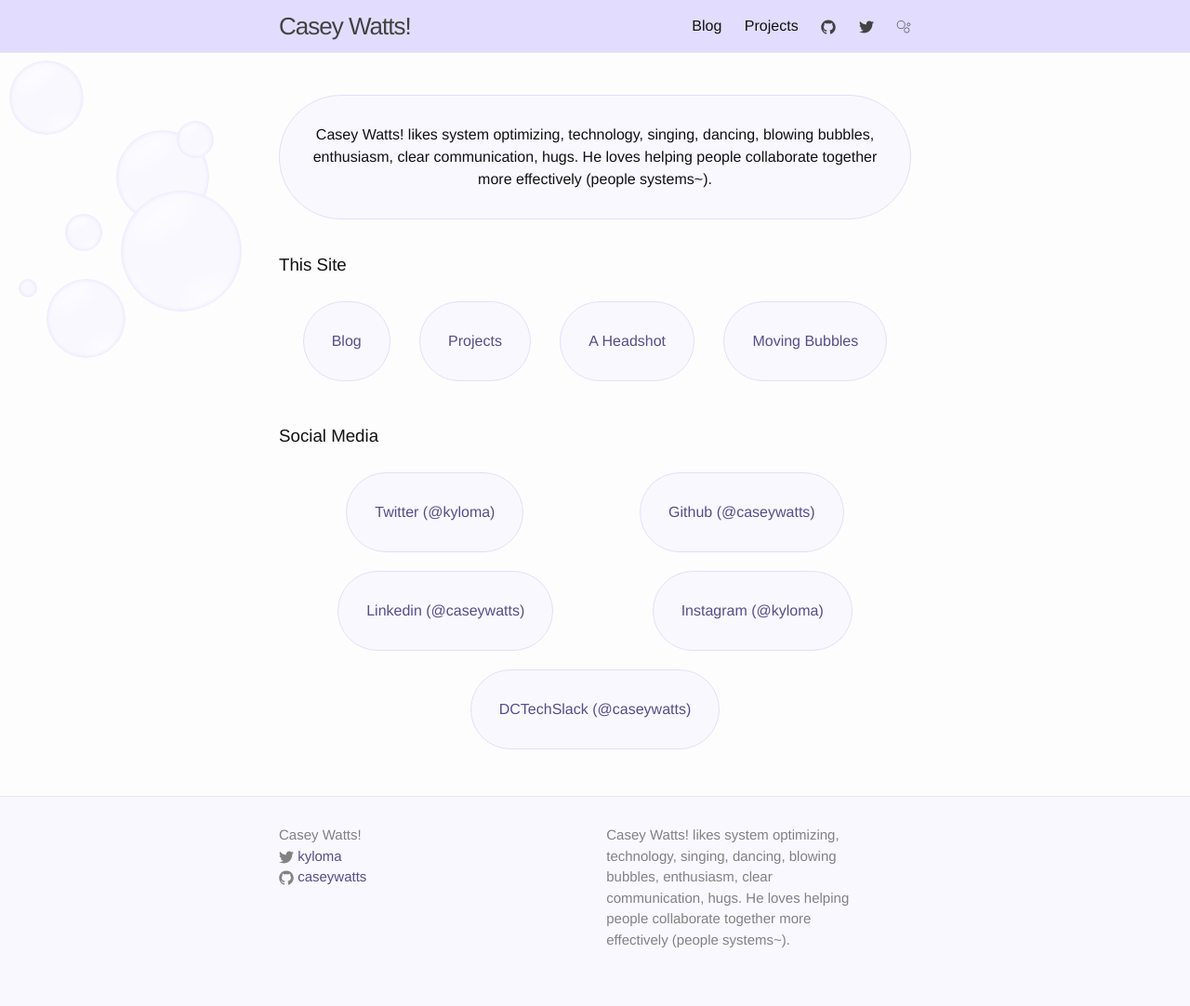
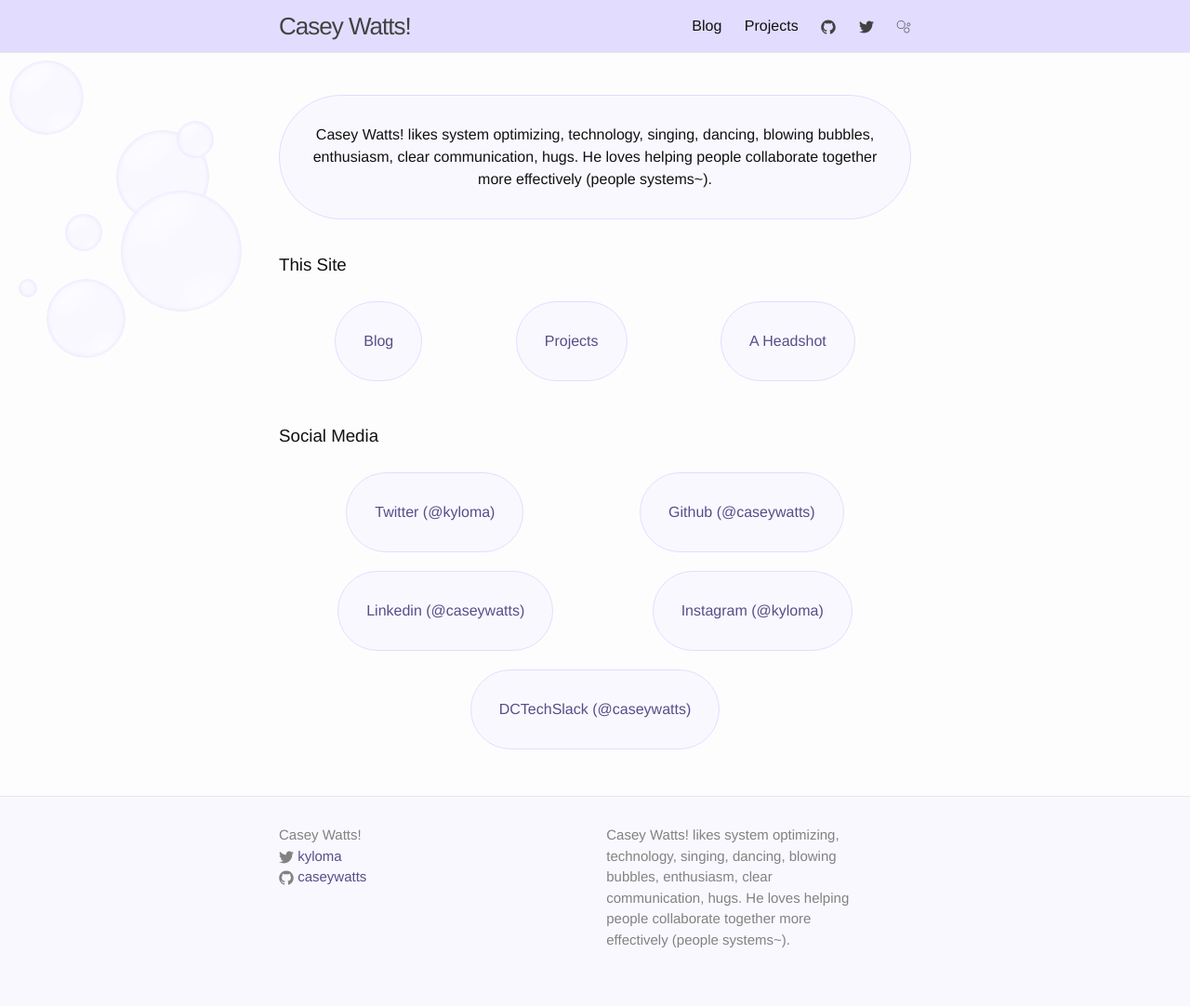
Before and after one commit to caseywatts/caseywatts.github.io, a Jekyll site: the page built from index.html, in a window 1280 px wide. Shown: the whole page at 93% size. Built offline with Jekyll 4.4.1, drawn with Linux system fonts in a browser that asks for light colours.

Commit message:
remove moving bubbles text link from the main page

```diff
--- a/index.html
+++ b/index.html
@@ -14,9 +14,6 @@ layout: default
     </a>
     <a href="http://caseywatts.com/headshot.jpg">
       <p class="bubble-link">A Headshot</p>
-    </a>
-    <a href="/bubbles.html">
-      <p class="bubble-link">Moving Bubbles</p>
     </a>
   </div>
   <h3>Social Media</h3>
```
